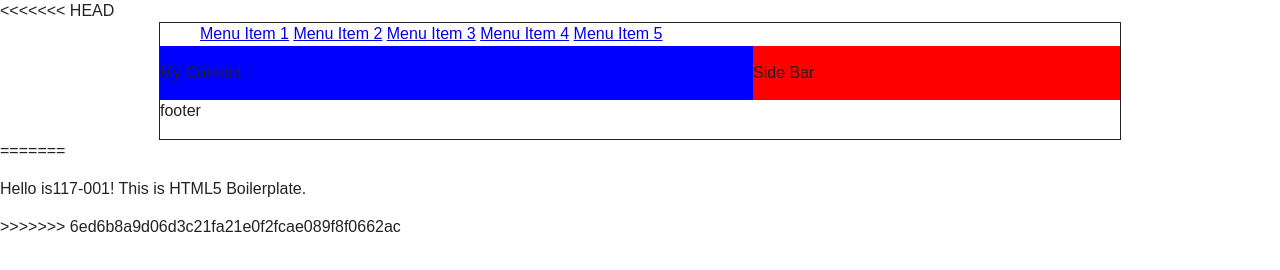
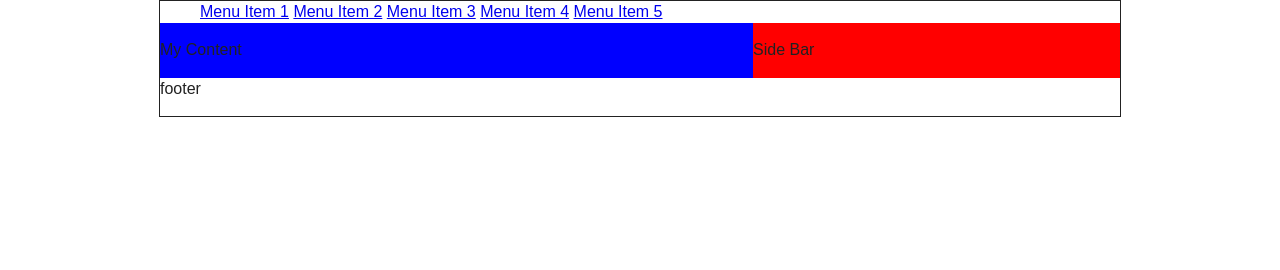
Before and after one commit to las36/jquery, a website: page src/index.html in a window 1280 px wide. Drawn offline with nearby package versions, Linux system fonts and the light colour scheme; files that its build step writes are made by us from their sources.

Commit message:
fixed some characters

```diff
--- a/src/index.html
+++ b/src/index.html
@@ -19,8 +19,6 @@
         <![endif]-->
 
         <!-- Add your site or application content here -->
-<<<<<<< HEAD
-
         <div id="wrapper">
 	  <div id="primary_links">
              <ul>
@@ -43,13 +41,6 @@
 
 	</div>
 
-
-
-
-=======
-        <p>Hello is117-001! This is HTML5 Boilerplate.</p>
->>>>>>> 6ed6b8a9d06d3c21fa21e0f2fcae089f8f0662ac
-
         <script src="//ajax.googleapis.com/ajax/libs/jquery/{{JQUERY_VERSION}}/jquery.min.js"></script>
         <script>window.jQuery || document.write('<script src="js/vendor/jquery-{{JQUERY_VERSION}}.min.js"><\/script>')</script>
         <script src="js/plugins.js"></script>
```
